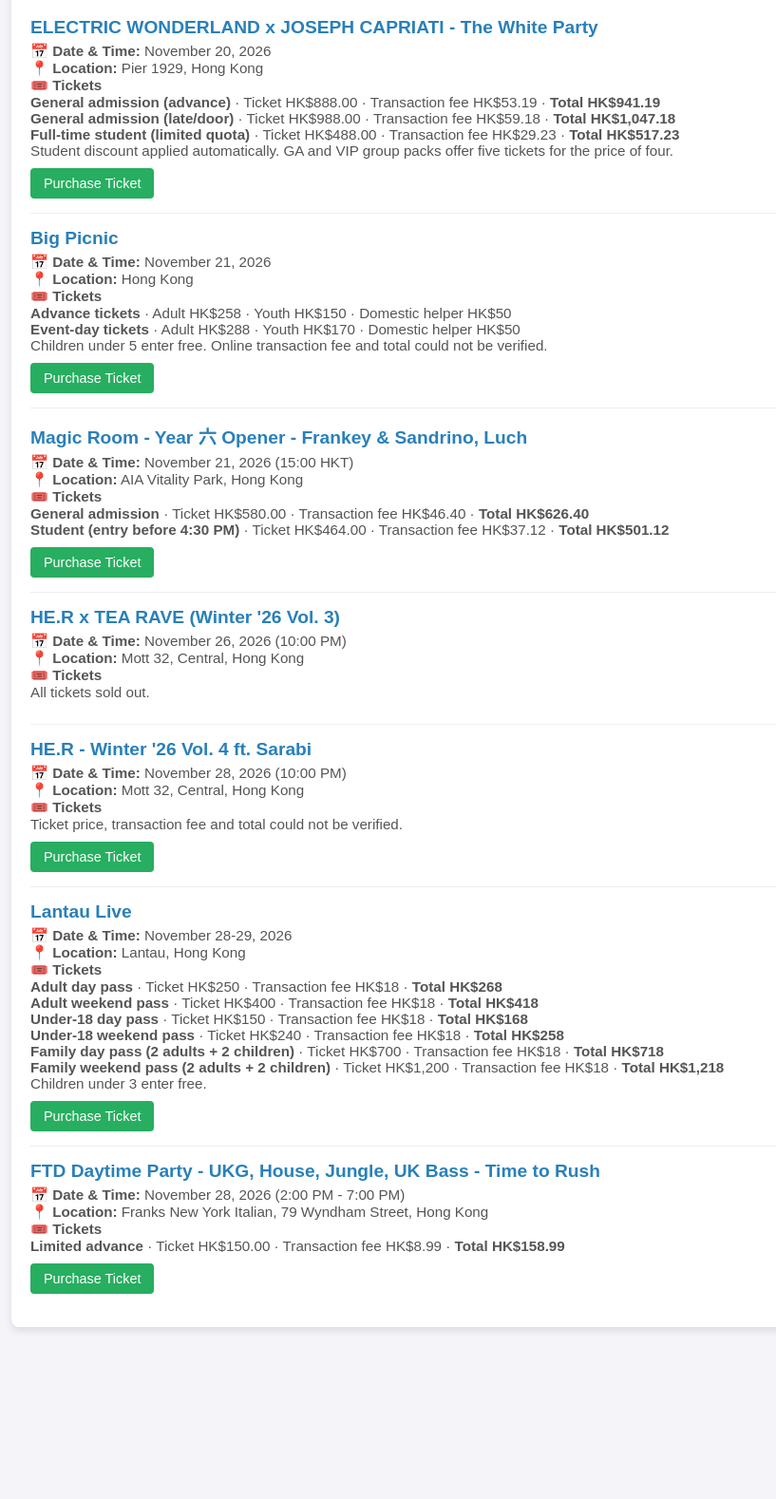
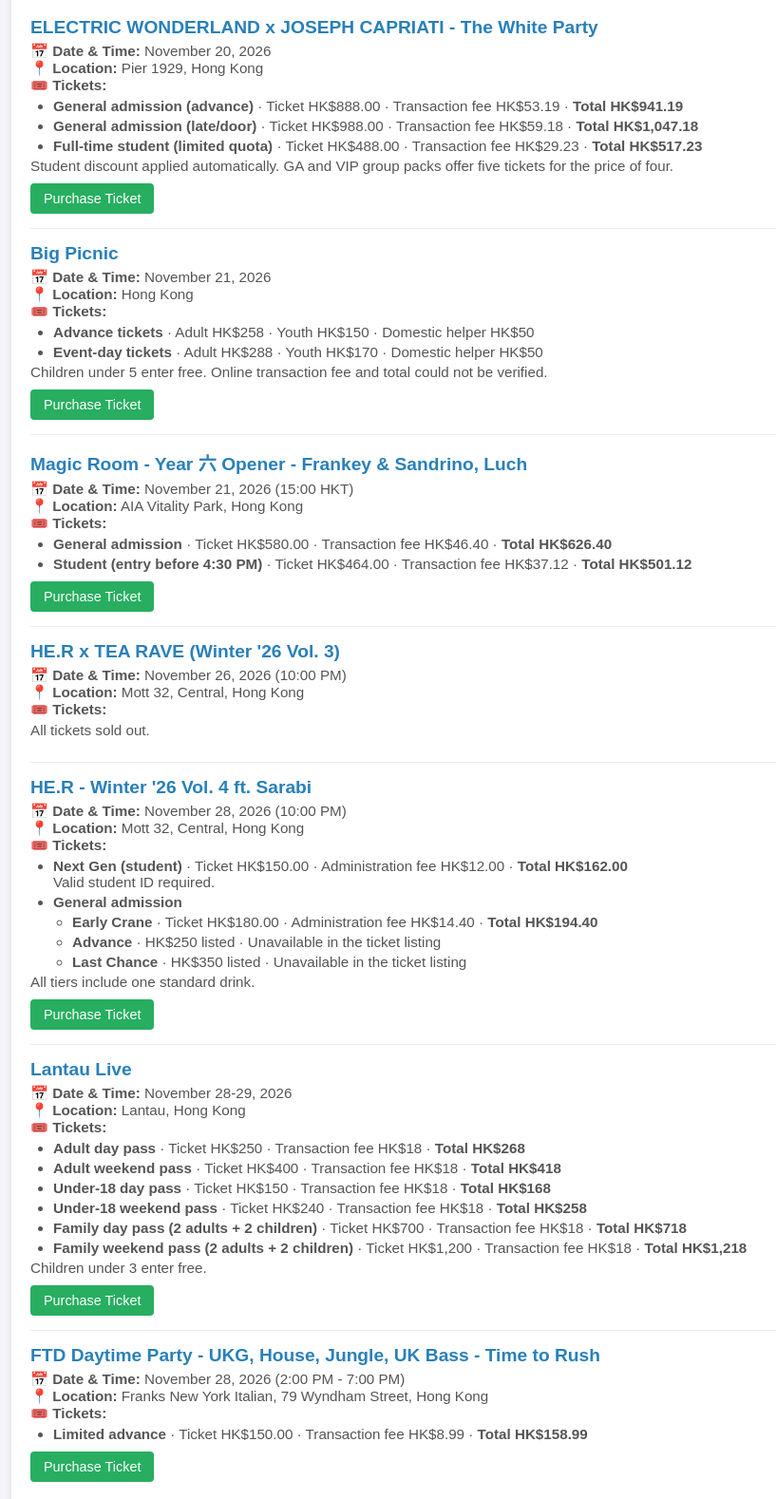
Before and after one commit to michellesrm/michellesrm.github.io, a plain HTML site: page upcoming-event.html in a window 1280 px wide. Shown: the part 117-1695 px from the top of the page at 95% size, without its empty margins (208-1025 px from the left). Before the commit the page ends 1534 px from the top, so only its background shows below. Drawn offline with Linux system fonts and the light colour scheme.

Commit message:
Add Sarabi checkout prices and indent ticket tiers

```diff
--- a/upcoming-event.html
+++ b/upcoming-event.html
@@ -13,6 +13,10 @@
         .event-title { font-size: 1.2em; font-weight: bold; color: #2980b9; margin-bottom: 5px; }
         .event-details { font-size: 0.95em; margin-bottom: 10px; color: #555; }
         .event-details span { display: inline-block; margin-right: 15px; }
+        .ticket-tiers { margin: 4px 0 0; padding-inline-start: 24px; }
+        .ticket-tiers ul { padding-inline-start: 20px; }
+        .ticket-tiers li { margin-block: 4px; }
+        .ticket-note { margin: 4px 0 0; }
         .ticket-btn { display: inline-block; background-color: #27ae60; color: white; padding: 8px 14px; text-decoration: none; border-radius: 4px; font-size: 0.9em; }
         .ticket-btn:hover { background-color: #219653; }
     </style>
@@ -28,11 +32,13 @@
         <div class="event-details">
             <span>📅 <strong>Date &amp; Time:</strong> November 20, 2026</span><br>
             <span>📍 <strong>Location:</strong> Pier 1929, Hong Kong</span><br>
-            <span>🎟️ <strong>Tickets</strong></span><br>
-            <span><strong>General admission (advance)</strong> · Ticket HK$888.00 · Transaction fee HK$53.19 · <strong>Total HK$941.19</strong></span><br>
-            <span><strong>General admission (late/door)</strong> · Ticket HK$988.00 · Transaction fee HK$59.18 · <strong>Total HK$1,047.18</strong></span><br>
-            <span><strong>Full-time student (limited quota)</strong> · Ticket HK$488.00 · Transaction fee HK$29.23 · <strong>Total HK$517.23</strong></span><br>
-            <span>Student discount applied automatically. GA and VIP group packs offer five tickets for the price of four.</span>
+            <strong>🎟️ Tickets:</strong>
+            <ul class="ticket-tiers">
+                <li><strong>General admission (advance)</strong> · Ticket HK$888.00 · Transaction fee HK$53.19 · <strong>Total HK$941.19</strong></li>
+                <li><strong>General admission (late/door)</strong> · Ticket HK$988.00 · Transaction fee HK$59.18 · <strong>Total HK$1,047.18</strong></li>
+                <li><strong>Full-time student (limited quota)</strong> · Ticket HK$488.00 · Transaction fee HK$29.23 · <strong>Total HK$517.23</strong></li>
+            </ul>
+            <p class="ticket-note">Student discount applied automatically. GA and VIP group packs offer five tickets for the price of four.</p>
         </div>
         <a href="https://www.eventbrite.hk/e/2003407499762" target="_blank" rel="noopener" class="ticket-btn">Purchase Ticket</a>
     </div>
@@ -43,10 +49,12 @@
         <div class="event-details">
             <span>📅 <strong>Date &amp; Time:</strong> November 21, 2026</span><br>
             <span>📍 <strong>Location:</strong> Hong Kong</span><br>
-            <span>🎟️ <strong>Tickets</strong></span><br>
-            <span><strong>Advance tickets</strong> · Adult HK$258 · Youth HK$150 · Domestic helper HK$50</span><br>
-            <span><strong>Event-day tickets</strong> · Adult HK$288 · Youth HK$170 · Domestic helper HK$50</span><br>
-            <span>Children under 5 enter free. Online transaction fee and total could not be verified.</span>
+            <strong>🎟️ Tickets:</strong>
+            <ul class="ticket-tiers">
+                <li><strong>Advance tickets</strong> · Adult HK$258 · Youth HK$150 · Domestic helper HK$50</li>
+                <li><strong>Event-day tickets</strong> · Adult HK$288 · Youth HK$170 · Domestic helper HK$50</li>
+            </ul>
+            <p class="ticket-note">Children under 5 enter free. Online transaction fee and total could not be verified.</p>
         </div>
         <a href="https://www.ticketflap.com/bigpicnic" target="_blank" rel="noopener" class="ticket-btn">Purchase Ticket</a>
     </div>
@@ -57,9 +65,11 @@
         <div class="event-details">
             <span>📅 <strong>Date &amp; Time:</strong> November 21, 2026 (15:00 HKT)</span><br>
             <span>📍 <strong>Location:</strong> AIA Vitality Park, Hong Kong</span><br>
-            <span>🎟️ <strong>Tickets</strong></span><br>
-            <span><strong>General admission</strong> · Ticket HK$580.00 · Transaction fee HK$46.40 · <strong>Total HK$626.40</strong></span><br>
-            <span><strong>Student (entry before 4:30 PM)</strong> · Ticket HK$464.00 · Transaction fee HK$37.12 · <strong>Total HK$501.12</strong></span>
+            <strong>🎟️ Tickets:</strong>
+            <ul class="ticket-tiers">
+                <li><strong>General admission</strong> · Ticket HK$580.00 · Transaction fee HK$46.40 · <strong>Total HK$626.40</strong></li>
+                <li><strong>Student (entry before 4:30 PM)</strong> · Ticket HK$464.00 · Transaction fee HK$37.12 · <strong>Total HK$501.12</strong></li>
+            </ul>
         </div>
         <a href="https://www.eventbrite.hk/e/2003117472282" target="_blank" rel="noopener" class="ticket-btn">Purchase Ticket</a>
     </div>
@@ -70,8 +80,8 @@
         <div class="event-details">
             <span>📅 <strong>Date &amp; Time:</strong> November 26, 2026 (10:00 PM)</span><br>
             <span>📍 <strong>Location:</strong> Mott 32, Central, Hong Kong</span><br>
-            <span>🎟️ <strong>Tickets</strong></span><br>
-            <span>All tickets sold out.</span>
+            <strong>🎟️ Tickets:</strong>
+            <p class="ticket-note">All tickets sold out.</p>
         </div>
     </div>
 
@@ -81,8 +91,18 @@
         <div class="event-details">
             <span>📅 <strong>Date &amp; Time:</strong> November 28, 2026 (10:00 PM)</span><br>
             <span>📍 <strong>Location:</strong> Mott 32, Central, Hong Kong</span><br>
-            <span>🎟️ <strong>Tickets</strong></span><br>
-            <span>Ticket price, transaction fee and total could not be verified.</span>
+            <strong>🎟️ Tickets:</strong>
+            <ul class="ticket-tiers">
+                <li><strong>Next Gen (student)</strong> · Ticket HK$150.00 · Administration fee HK$12.00 · <strong>Total HK$162.00</strong><br>Valid student ID required.</li>
+                <li><strong>General admission</strong>
+                    <ul>
+                        <li><strong>Early Crane</strong> · Ticket HK$180.00 · Administration fee HK$14.40 · <strong>Total HK$194.40</strong></li>
+                        <li><strong>Advance</strong> · HK$250 listed · Unavailable in the ticket listing</li>
+                        <li><strong>Last Chance</strong> · HK$350 listed · Unavailable in the ticket listing</li>
+                    </ul>
+                </li>
+            </ul>
+            <p class="ticket-note">All tiers include one standard drink.</p>
         </div>
         <a href="https://site.fourvenues.com/en/her/events/her--winter-26-vol-4-ft-sarabi-28-11-20261-B21I" target="_blank" rel="noopener" class="ticket-btn">Purchase Ticket</a>
     </div>
@@ -93,14 +113,16 @@
         <div class="event-details">
             <span>📅 <strong>Date &amp; Time:</strong> November 28-29, 2026</span><br>
             <span>📍 <strong>Location:</strong> Lantau, Hong Kong</span><br>
-            <span>🎟️ <strong>Tickets</strong></span><br>
-            <span><strong>Adult day pass</strong> · Ticket HK$250 · Transaction fee HK$18 · <strong>Total HK$268</strong></span><br>
-            <span><strong>Adult weekend pass</strong> · Ticket HK$400 · Transaction fee HK$18 · <strong>Total HK$418</strong></span><br>
-            <span><strong>Under-18 day pass</strong> · Ticket HK$150 · Transaction fee HK$18 · <strong>Total HK$168</strong></span><br>
-            <span><strong>Under-18 weekend pass</strong> · Ticket HK$240 · Transaction fee HK$18 · <strong>Total HK$258</strong></span><br>
-            <span><strong>Family day pass (2 adults + 2 children)</strong> · Ticket HK$700 · Transaction fee HK$18 · <strong>Total HK$718</strong></span><br>
-            <span><strong>Family weekend pass (2 adults + 2 children)</strong> · Ticket HK$1,200 · Transaction fee HK$18 · <strong>Total HK$1,218</strong></span><br>
-            <span>Children under 3 enter free.</span>
+            <strong>🎟️ Tickets:</strong>
+            <ul class="ticket-tiers">
+                <li><strong>Adult day pass</strong> · Ticket HK$250 · Transaction fee HK$18 · <strong>Total HK$268</strong></li>
+                <li><strong>Adult weekend pass</strong> · Ticket HK$400 · Transaction fee HK$18 · <strong>Total HK$418</strong></li>
+                <li><strong>Under-18 day pass</strong> · Ticket HK$150 · Transaction fee HK$18 · <strong>Total HK$168</strong></li>
+                <li><strong>Under-18 weekend pass</strong> · Ticket HK$240 · Transaction fee HK$18 · <strong>Total HK$258</strong></li>
+                <li><strong>Family day pass (2 adults + 2 children)</strong> · Ticket HK$700 · Transaction fee HK$18 · <strong>Total HK$718</strong></li>
+                <li><strong>Family weekend pass (2 adults + 2 children)</strong> · Ticket HK$1,200 · Transaction fee HK$18 · <strong>Total HK$1,218</strong></li>
+            </ul>
+            <p class="ticket-note">Children under 3 enter free.</p>
         </div>
         <a href="https://www.ticketflap.com/lantaulive2026" target="_blank" rel="noopener" class="ticket-btn">Purchase Ticket</a>
     </div>
@@ -111,8 +133,10 @@
         <div class="event-details">
             <span>📅 <strong>Date &amp; Time:</strong> November 28, 2026 (2:00 PM - 7:00 PM)</span><br>
             <span>📍 <strong>Location:</strong> Franks New York Italian, 79 Wyndham Street, Hong Kong</span><br>
-            <span>🎟️ <strong>Tickets</strong></span><br>
-            <span><strong>Limited advance</strong> · Ticket HK$150.00 · Transaction fee HK$8.99 · <strong>Total HK$158.99</strong></span>
+            <strong>🎟️ Tickets:</strong>
+            <ul class="ticket-tiers">
+                <li><strong>Limited advance</strong> · Ticket HK$150.00 · Transaction fee HK$8.99 · <strong>Total HK$158.99</strong></li>
+            </ul>
         </div>
         <a href="https://www.eventbrite.hk/e/2004700625536" target="_blank" rel="noopener" class="ticket-btn">Purchase Ticket</a>
     </div>
```
